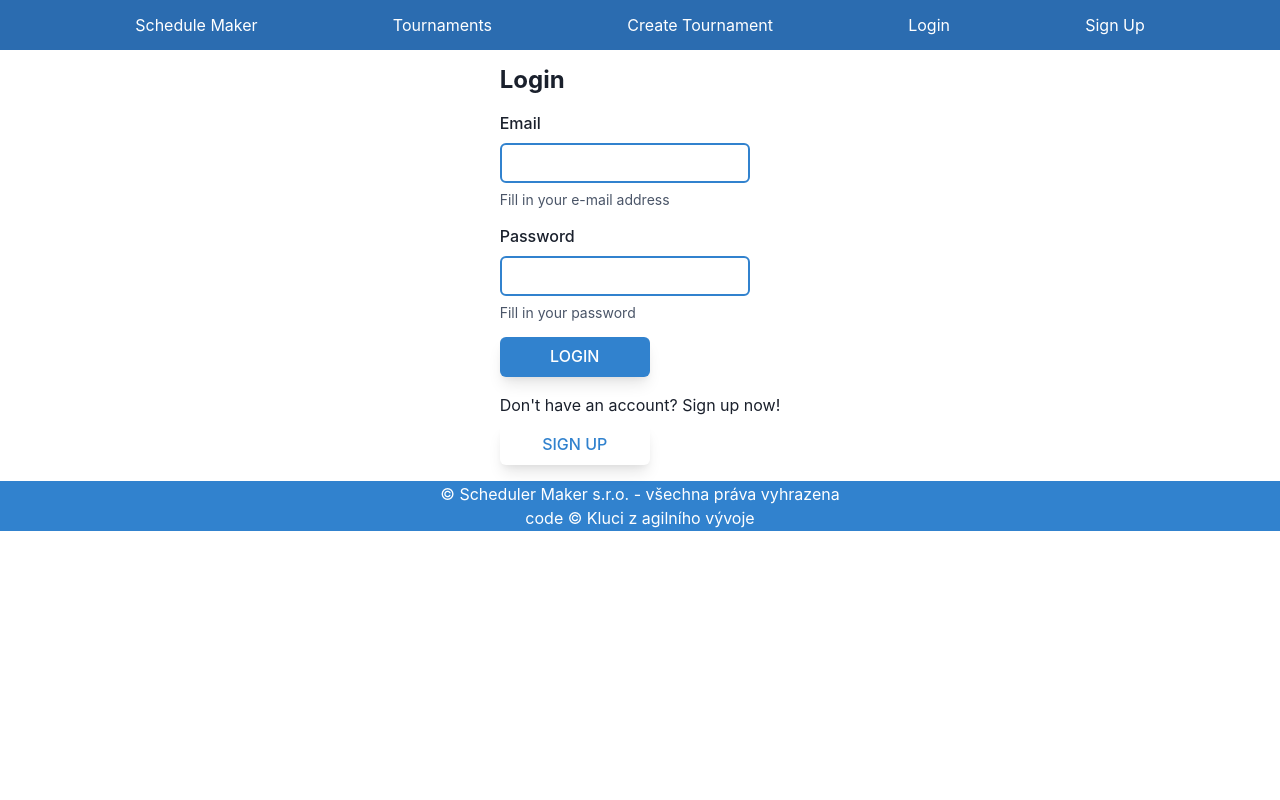
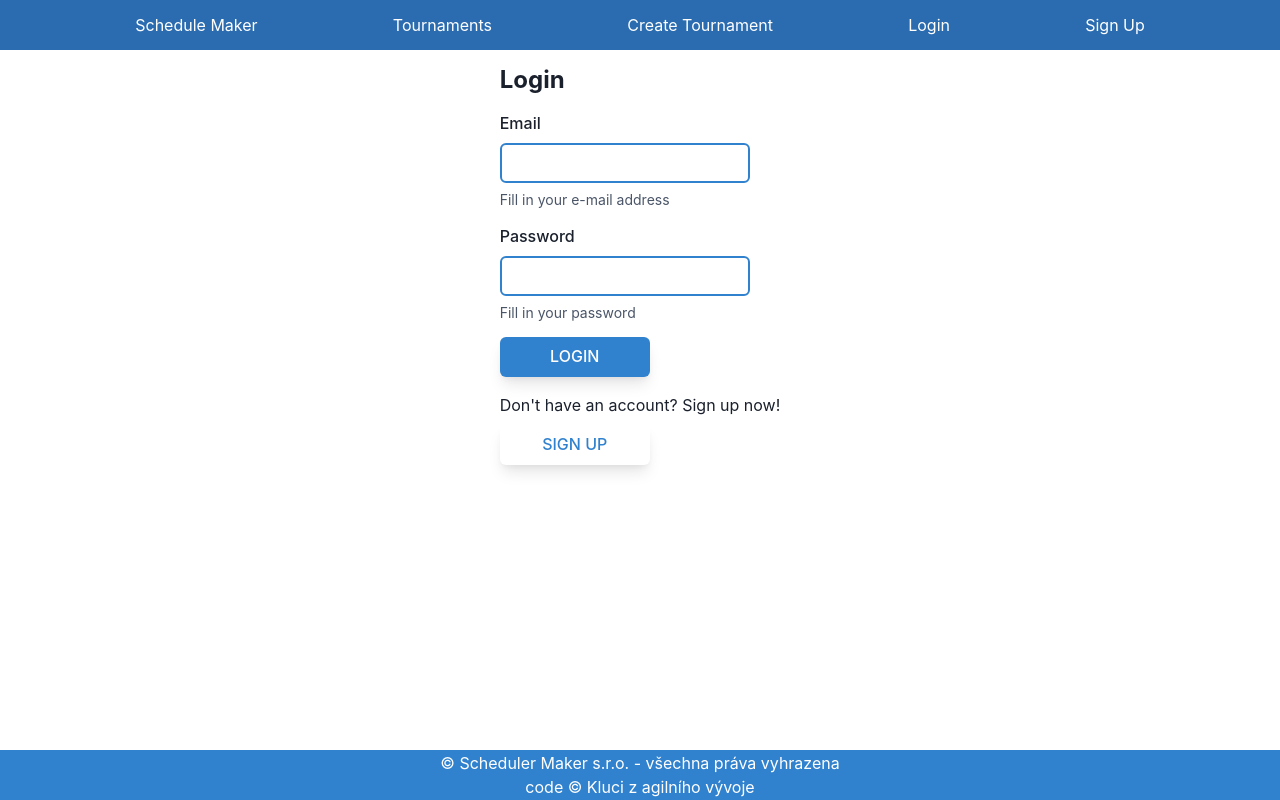
Before and after one commit to ReDa0123/schedule-maker, a React (Create React App) app in the folder frontend/: page /login in a window 1280 px wide. Built offline with nearby package versions, Linux system fonts and the light colour scheme; what ramda-extension would draw is missing.

Commit message:
Footer na spodek

```diff
--- a/frontend/src/App.js
+++ b/frontend/src/App.js
@@ -7,6 +7,7 @@ import { AuthProvider } from 'src/modules/auth';
 
 import { EnhancedApolloProvider } from 'src/utils/apollo';
 import { Routes } from 'src/Routes';
+import { Body } from './shared/design-system/atoms/Body';
 import { Header, Footer } from './shared/design-system/molecules/';
 import { DndProvider } from 'react-dnd';
 import { HTML5Backend } from 'react-dnd-html5-backend';
@@ -19,9 +20,11 @@ export function App() {
           <EnhancedApolloProvider>
             <DndProvider backend={HTML5Backend}>
               <ScrollToTop />
-              <Header />
-              <Routes />
-              <Footer />
+              <Body>
+                <Header />
+                <Routes />
+                <Footer />
+              </Body>
             </DndProvider>
           </EnhancedApolloProvider>
         </AuthProvider>
--- /dev/null
+++ b/frontend/src/shared/design-system/atoms/Body.js
@@ -0,0 +1,5 @@
+import { Flex } from '../index';
+
+export const Body = (props) => {
+  return <Flex flexDirection={'column'} minHeight={'100vh'} {...props} />;
+};
--- a/frontend/src/shared/design-system/molecules/Footer.js
+++ b/frontend/src/shared/design-system/molecules/Footer.js
@@ -1,7 +1,8 @@
-import { Flex, Text } from 'src/shared/design-system';
+import { Flex, Text, Box } from 'src/shared/design-system';
 
 const Footer = () => {
   return (
+    <Box marginTop={'auto'}>
       <Flex
         bg={'blue.500'}
         minH={'50px'}
@@ -14,6 +15,7 @@ const Footer = () => {
         </Text>
         <Text color="white">code © Kluci z agilního vývoje</Text>
       </Flex>
+    </Box>
   );
 };
 
```
Lines whose indentation alone changed are shown as unchanged.
